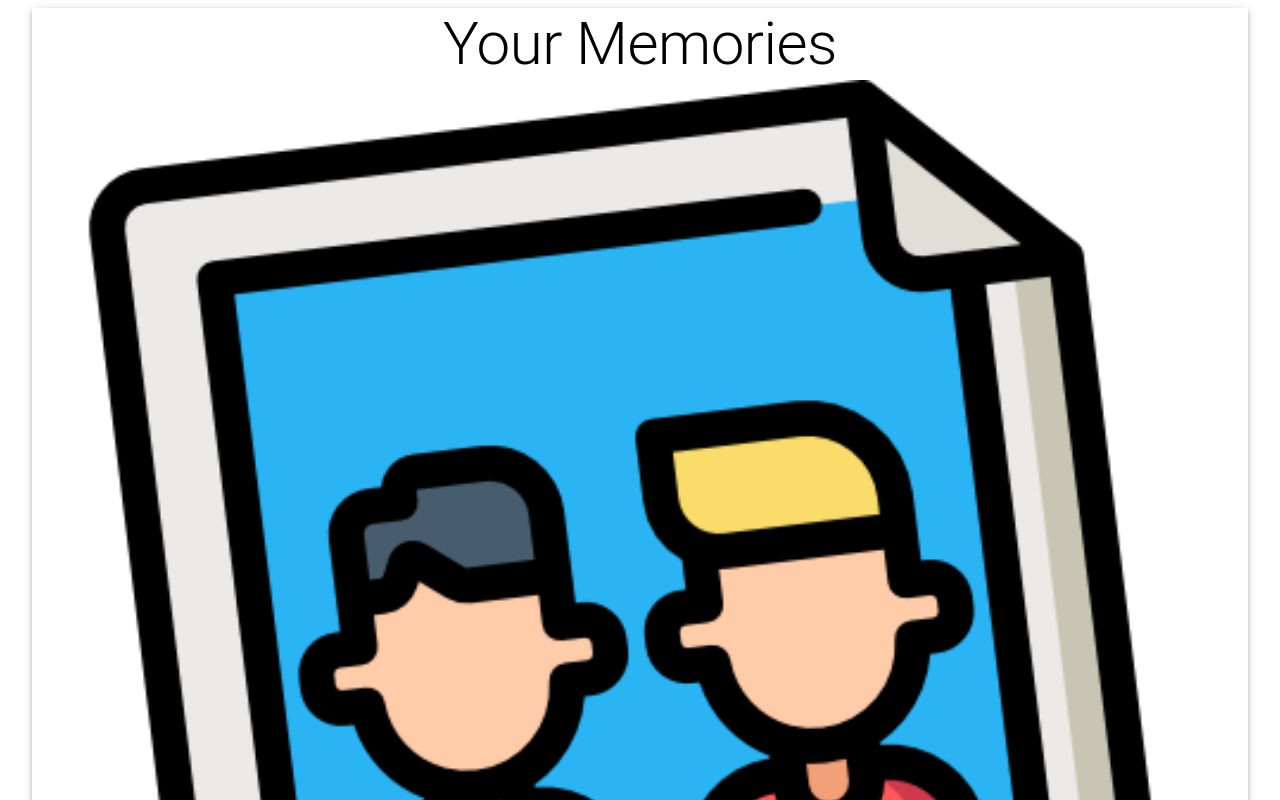
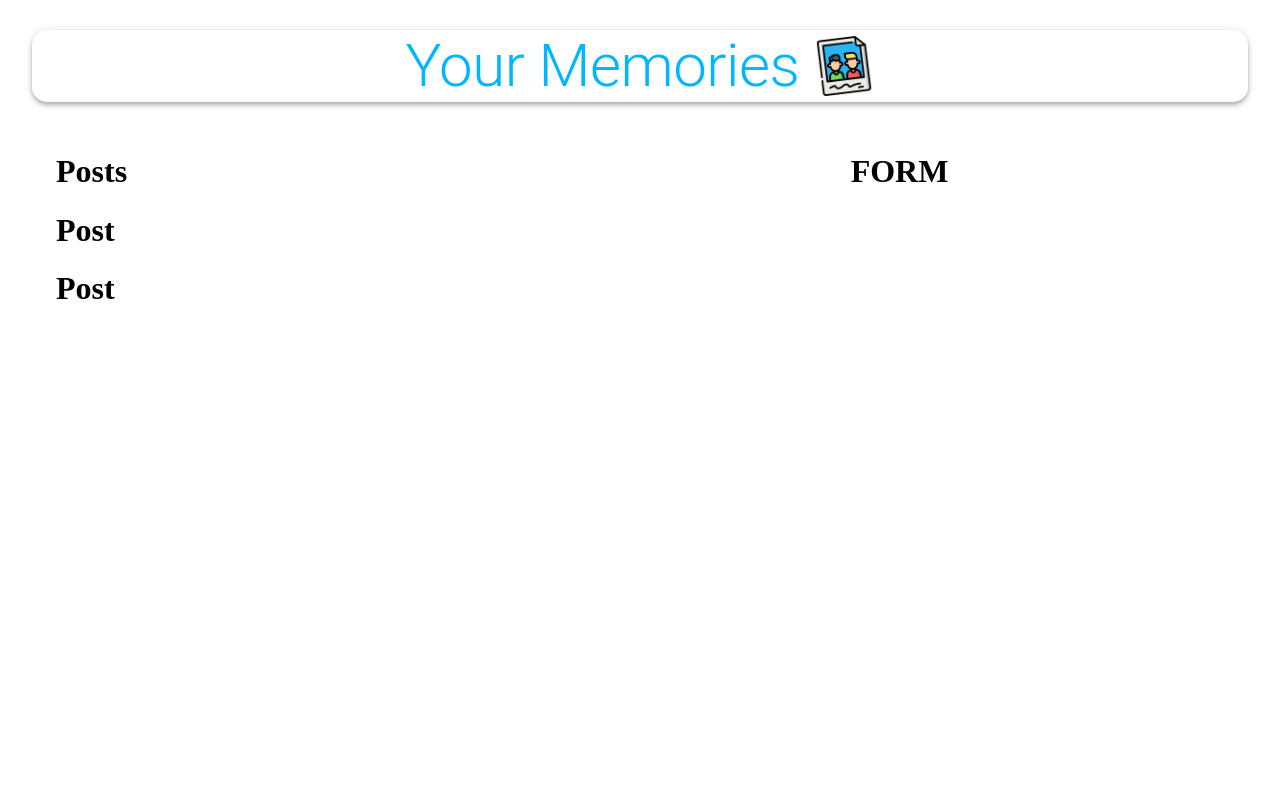
Before and after one commit to oscarolsson94/FullReactCourse, a React (Create React App) app in the folder mern-memories/client/: page / in a window 1280 px wide. Shown: the top 800 px of the page. Built offline with nearby package versions, Linux system fonts and the light colour scheme.

Commit message:
importing styles

```diff
--- a/mern-memories/client/src/App.js
+++ b/mern-memories/client/src/App.js
@@ -5,13 +5,15 @@
 import Posts from './components/Posts/Posts';
 import Form from './components/Form/Form';
 import memories from './images/memories.png';
+import useStyles from './styles';
 
 const App = () => {
+    const classes = useStyles();
     return (
         <Container maxwidth="lg">
-            <AppBar position="static" color="inherit">
-                <Typography variant="h2" align="center">Your Memories</Typography>
-                <img src={memories} alt="memories" heigth="60" />
+            <AppBar className={classes.appBar} position="static" color="inherit">
+                <Typography className={classes.heading} variant="h2" align="center">Your Memories</Typography>
+                <img className={classes.image} src={memories} alt="memories" height="60" />
             </AppBar>
             <Grow in>
                 <Container>
--- a/mern-memories/client/src/components/Form/Form.js
+++ b/mern-memories/client/src/components/Form/Form.js
@@ -1,6 +1,8 @@
 import React from 'react';
+import useStyles from './styles';
 
 const Form = () => {
+    const classes = useStyles();
     return (
         <h1>FORM</h1>
     );
--- a/mern-memories/client/src/components/Posts/Post/Post.js
+++ b/mern-memories/client/src/components/Posts/Post/Post.js
@@ -1,6 +1,9 @@
 import React from 'react';
+import useStyles from './styles';
+
 
 const Post = () => {
+    const classes = useStyles();
     return (
         <h1>Post</h1>
     );
--- a/mern-memories/client/src/components/Posts/Posts.js
+++ b/mern-memories/client/src/components/Posts/Posts.js
@@ -1,7 +1,9 @@
 import React from 'react';
 import Post from './Post/Post';
+import useStyles from './styles';
 
 const Posts = () => {
+    const classes = useStyles();
     return (
         <>
             <h1>Posts</h1>
```
